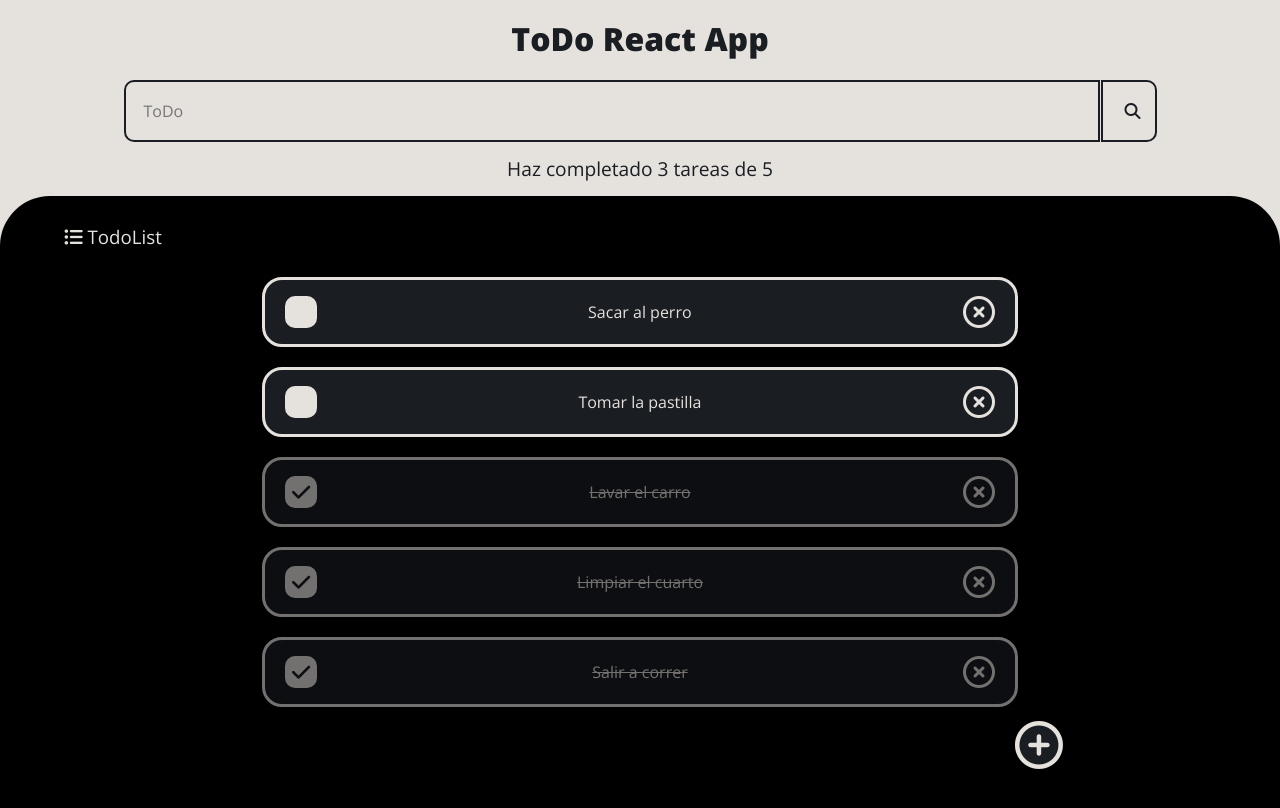
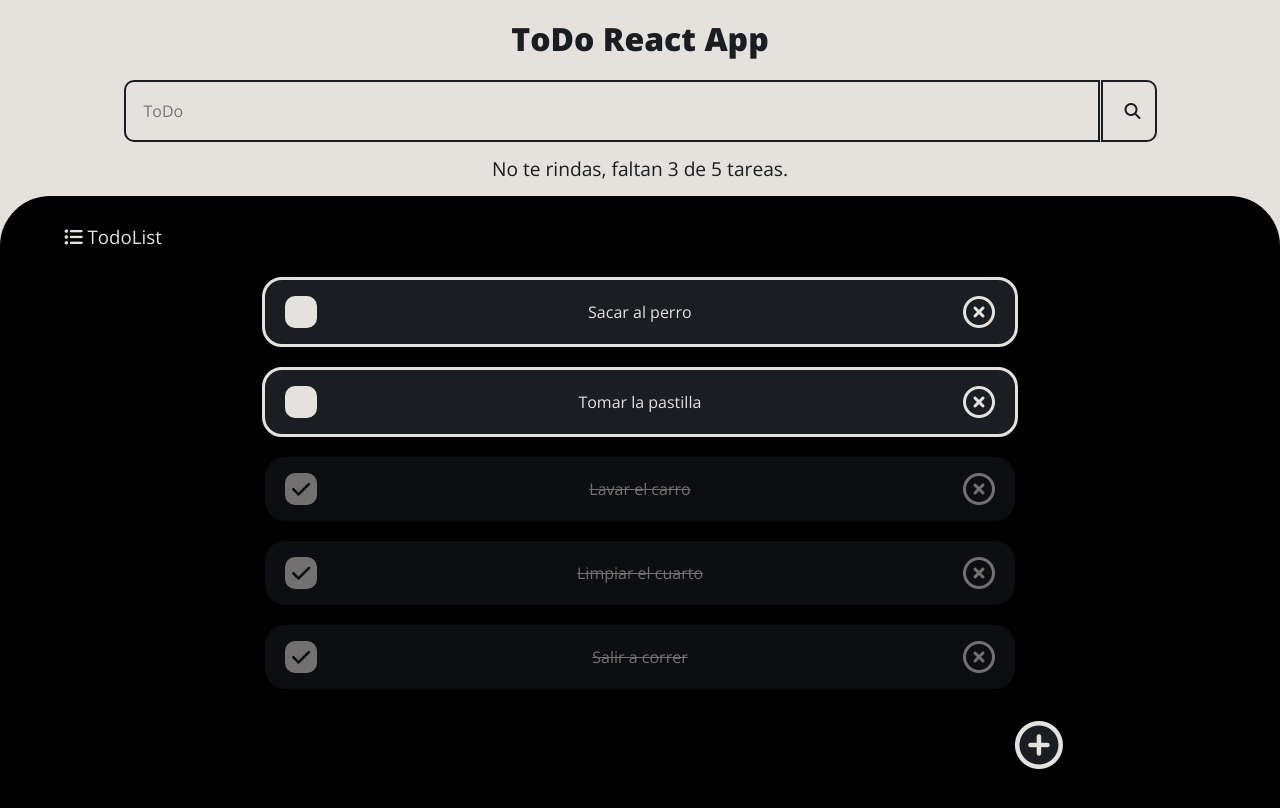
Before and after one commit to frangardev/todo-react-app, a React (Create React App) app: page / in a window 1280 px wide. Shown: the top 808 px of the page. Built offline with nearby package versions, Linux system fonts and the light colour scheme.

Commit message:
Hice que todo counter cambie dependiendo del porcentaje de tareas completadas

```diff
--- a/src/App.js
+++ b/src/App.js
@@ -13,26 +13,25 @@ let dafaultTodos = [
   {text: "Tomar la pastilla", complete: false},
   {text: "Salir a correr", complete: true},
 ]
-const orderTodos = (todo) =>{
-  const todoComplete = todo.filter(item => item.complete)
-  const todoIncomplete = todo.filter(item => !item.complete)
 
-  const rta = []
-  rta.push(...todoIncomplete, ...todoComplete)
-  return rta
-}
 
 function App() {
-  const todoList = orderTodos(dafaultTodos)
-
   //Declaramos el estado de manera que todos los elementos de App puedan reaccionar al estado
-  const [todos, setTodos] = React.useState(todoList) //Esto para que la aplicación reaccione a los todos
+  const [todos, setTodos] = React.useState(dafaultTodos) //Esto para que la aplicación reaccione a los todos
   const [searchValue, setSearchValue] = React.useState('')
 
   //Para saber cuantas tareas hemos completado
-  const todosComplete = todoList.filter(item => item.complete).length
-  const totalTodos = todoList.length
+  const todosComplete = todos.filter(item => item.complete).length
+  const totalTodos = todos.length
 
+  const orderTodos = (todo) =>{
+    const todoComplete = todo.filter(item => item.complete)
+    const todoIncomplete = todo.filter(item => !item.complete)
+
+    const rta = []
+    rta.push(...todoIncomplete, ...todoComplete)
+    return rta
+  }
 
   //Buscador:
   let searchTodos = []
@@ -40,7 +39,7 @@ function App() {
   if (!searchValue >= 1) {
     searchTodos = todos
   }else{
-    searchTodos = todoList.filter(todo => {
+    searchTodos = todos.filter(todo => {
       const todoText = todo.text.toLowerCase()
       const searchText = searchValue.toLowerCase()
 
@@ -83,7 +82,7 @@ function App() {
 
      <TodoList>
        <h3 className="todo-list__title"> <span><i className="fas fa-list-ul"></i></span> TodoList</h3>
-        {searchTodos.map(todo => (
+        {orderTodos(searchTodos).map(todo => (
           <TodoItem
               key={todo.text}
               complete={todo.complete}
--- a/src/TodoCounter.js
+++ b/src/TodoCounter.js
@@ -1,9 +1,28 @@
 import react from "react";
+import { traverseTwoPhase } from "react-dom/cjs/react-dom-test-utils.production.min";
 import './styles/TodoCounter.css'
 
 function TodoCounter({total, complete}){
+    const porcentaje = Math.round(complete * 100 / total)
+    console.log(porcentaje);
+    let msg = ''
+
+    if(porcentaje === 0){
+        (total <= 0)? msg = `Hola, agrega una nueva tareas. ` : msg = ` Tienes ${total} tareas por completar.`
+    }else if(porcentaje >= 1 && porcentaje < 50){
+        msg = `Haz completado ${complete} tareas de ${total}.`
+    }else if(porcentaje >= 50 && porcentaje < 75){
+        msg = `No te rindas, faltan ${complete} de ${total} tareas.`
+    }else if(porcentaje >= 75 && porcentaje < 100){
+        msg = (complete < 1) ? `Ya casi. Faltan ${total - complete} tareas.`: `Ya casi. Solo falta ${total - complete} tarea.`
+    }else if(porcentaje == 100){
+        msg = '¡Felicidades! Completaste todas tus tareas.'
+    }else{
+        msg = `Hola, agrega una nueva tareas. `
+    }
+
     return(
-        <h2 className="todo__counter">Haz completado {complete} tareas de {total}</h2>
+        <h2 className="todo__counter">{msg}</h2>
     )
 }
 
--- a/src/styles/TodoItem.css
+++ b/src/styles/TodoItem.css
@@ -43,6 +43,7 @@
 }
 .todo__item-complete{
     opacity: .5;
+    border: rgb(117, 117, 117);
 }
 .todo__item-complete-p{
     text-decoration: line-through;
```
